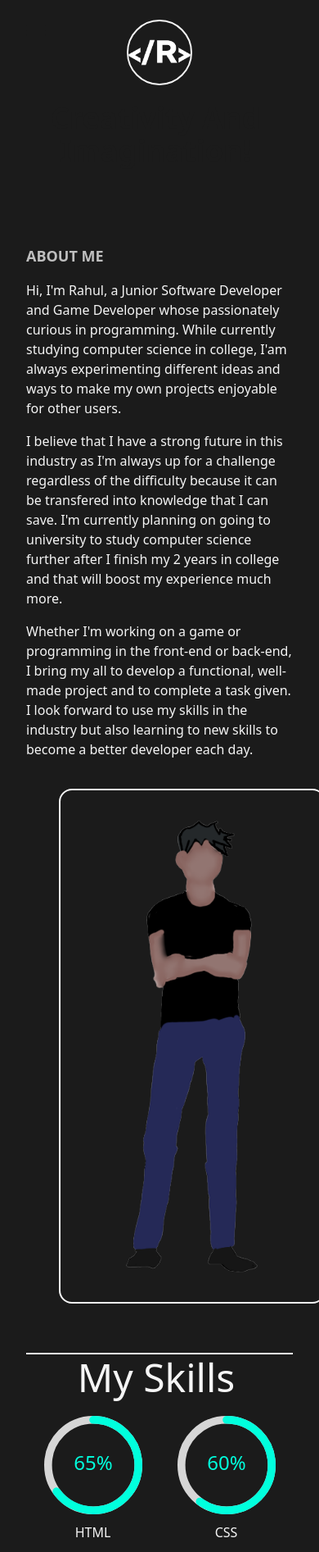
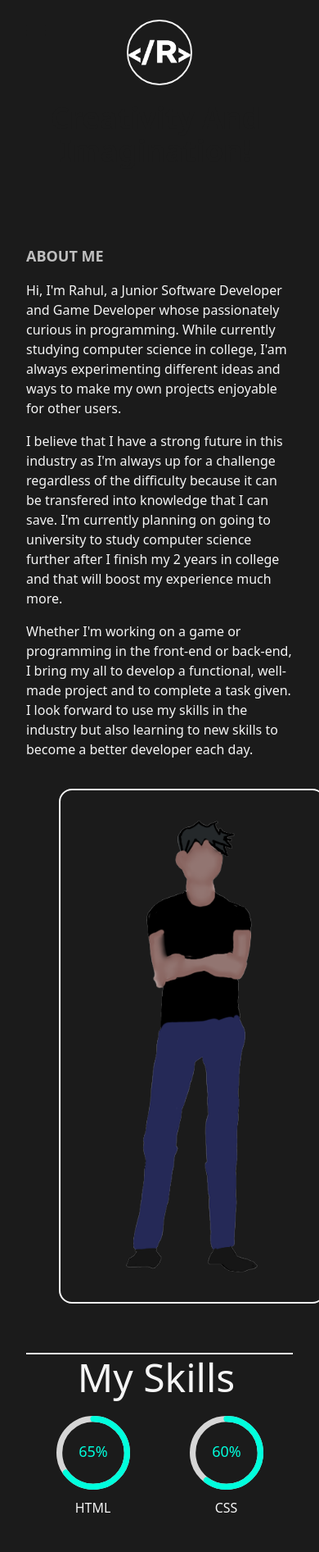
Before and after one commit to MonsieurR05/Portfolio, a Next.js app: page /about in a window 390 px wide. Shown: the top 1893 px of the page at 82% size. Built offline with nearby package versions, Linux system fonts and the light colour scheme.

Commit message:
Update globals.css

```diff
--- a/src/styles/globals.css
+++ b/src/styles/globals.css
@@ -54,7 +54,7 @@
     }
 
     .progress {
-      width: 120px;
-      height: 120px;
+      width: 90px;
+      height: 90px;
     }
   }
```
